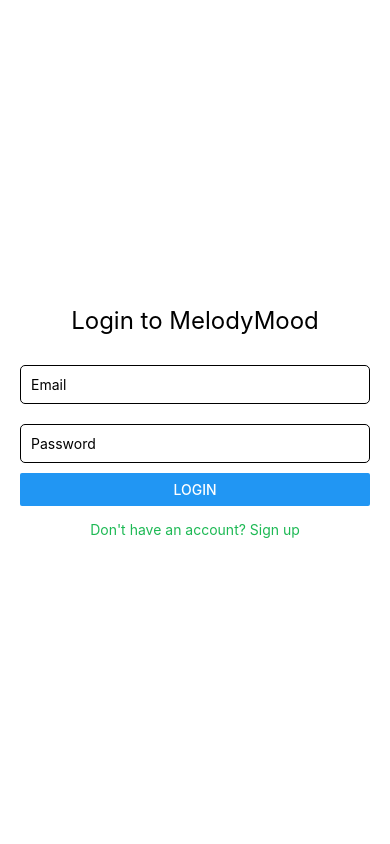
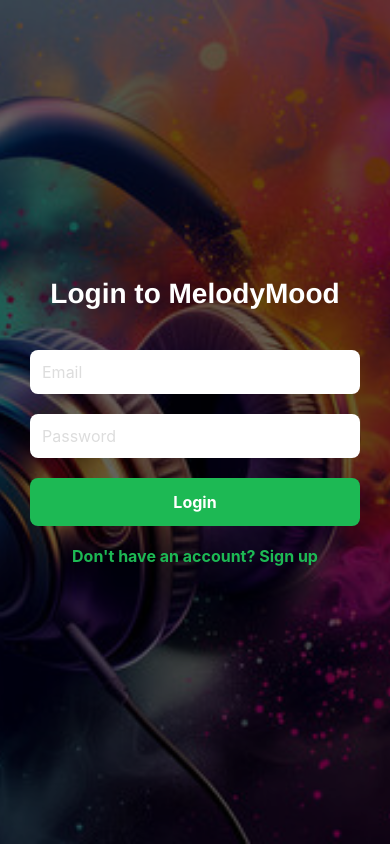
Before and after one commit to gourav-dhaliwal/Melody-mood, a React Native app in the folder MelodyMood/: screen /HomePage in a window 390 px wide. Built offline with nearby package versions, Linux system fonts and the light colour scheme.

Commit message:
`Refactored LoginScreen and SignupScreen to use ImageBackground and updated styles`

```diff
--- a/MelodyMood/screens/LoginScreen.js
+++ b/MelodyMood/screens/LoginScreen.js
@@ -1,5 +1,13 @@
 import React, { useState, useContext } from 'react';
-import { View, Text, TextInput, Button, StyleSheet, TouchableOpacity } from 'react-native';
+import {
+  View,
+  Text,
+  TextInput,
+  StyleSheet,
+  TouchableOpacity,
+  ImageBackground,
+  Pressable,
+} from 'react-native';
 import AsyncStorage from '@react-native-async-storage/async-storage';
 import { AuthContext } from '../context/AuthContext';
 
@@ -21,23 +29,117 @@
   };
 
   return (
+    <ImageBackground
+      source={require('../assets/bg.jpg')}
+      style={styles.bg}
+      resizeMode="cover"
+    >
+      {/* Dark overlay for readability */}
+      <View style={styles.overlay} />
+
       <View style={styles.container}>
         <Text style={styles.title}>Login to MelodyMood</Text>
-      <TextInput placeholder="Email" style={styles.input} onChangeText={setEmail} />
-      <TextInput placeholder="Password" style={styles.input} secureTextEntry onChangeText={setPassword} />
+
+        <TextInput
+          placeholder="Email"
+          placeholderTextColor="#ddd"
+          style={styles.input}
+          keyboardType="email-address"
+          autoCapitalize="none"
+          value={email}
+          onChangeText={setEmail}
+          textContentType="emailAddress"
+          autoComplete="email"
+        />
+
+        <TextInput
+          placeholder="Password"
+          placeholderTextColor="#ddd"
+          style={styles.input}
+          secureTextEntry={true}
+          value={password}
+          onChangeText={setPassword}
+          textContentType="password"
+          autoComplete="password"
+        />
+
         {error ? <Text style={styles.error}>{error}</Text> : null}
-      <Button title="Login" onPress={handleLogin} />
+
+        <Pressable style={styles.button} onPress={handleLogin}>
+          <Text style={styles.buttonText}>Login</Text>
+        </Pressable>
+
         <TouchableOpacity onPress={switchToSignup}>
           <Text style={styles.link}>Don't have an account? Sign up</Text>
         </TouchableOpacity>
       </View>
+    </ImageBackground>
   );
 }
 
 const styles = StyleSheet.create({
-  container: { flex: 1, padding: 20, justifyContent: 'center' },
-  input: { borderWidth: 1, marginVertical: 10, padding: 10, borderRadius: 5 },
-  error: { color: 'red', textAlign: 'center' },
-  title: { fontSize: 24, textAlign: 'center', marginBottom: 20 },
-  link: { color: '#1DB954', marginTop: 15, textAlign: 'center' },
+  bg: {
+    flex: 1,
+    width: '100%',
+    height: '100%',
+    justifyContent: 'center',
+  },
+  overlay: {
+    position: 'absolute',
+    top: 0,
+    left: 0,
+    right: 0,
+    bottom: 0,
+    backgroundColor: 'rgba(0,0,0,0.6)',
+    zIndex: 1,
+  },
+  container: {
+    flex: 1,
+    justifyContent: 'center',
+    paddingHorizontal: 30,
+    zIndex: 2,
+  },
+  title: {
+    fontSize: 28,
+    color: 'white',
+    fontWeight: 'bold',
+    textAlign: 'center',
+    marginBottom: 30,
+    fontFamily: 'Helvetica',
+  },
+  input: {
+  backgroundColor: '#fff',
+  borderRadius: 8,
+  padding: 12,
+  marginVertical: 10,
+  color: 'black',
+  fontSize: 16,
+},
+
+
+  error: {
+    color: 'red',
+    textAlign: 'center',
+    marginBottom: 10,
+    fontWeight: 'bold',
+  },
+  button: {
+    backgroundColor: '#1DB954',
+    paddingVertical: 14,
+    borderRadius: 8,
+    marginTop: 10,
+  },
+  buttonText: {
+    textAlign: 'center',
+    color: 'white',
+    fontWeight: 'bold',
+    fontSize: 16,
+  },
+  link: {
+    color: '#1DB954',
+    marginTop: 20,
+    textAlign: 'center',
+    fontWeight: 'bold',
+    fontSize: 16,
+  },
 });
--- a/MelodyMood/screens/SignupScreen.js
+++ b/MelodyMood/screens/SignupScreen.js
@@ -1,5 +1,13 @@
 import React, { useState } from 'react';
-import { View, TextInput, Button, Text, StyleSheet, TouchableOpacity } from 'react-native';
+import {
+  View,
+  TextInput,
+  Text,
+  StyleSheet,
+  TouchableOpacity,
+  ImageBackground,
+  Pressable,
+} from 'react-native';
 import AsyncStorage from '@react-native-async-storage/async-storage';
 
 export default function SignupScreen({ switchToLogin }) {
@@ -18,23 +26,116 @@
   };
 
   return (
+    <ImageBackground
+      source={require('../assets/bg.jpg')}
+      style={styles.bg}
+      resizeMode="cover"
+    >
+      {/* Dark overlay */}
+      <View style={styles.overlay} />
+
       <View style={styles.container}>
         <Text style={styles.title}>Create Account</Text>
-      <TextInput placeholder="Email" style={styles.input} onChangeText={setEmail} />
-      <TextInput placeholder="Password" style={styles.input} secureTextEntry onChangeText={setPassword} />
+
+        <TextInput
+          placeholder="Email"
+          placeholderTextColor="#ddd"
+          style={styles.input}
+          keyboardType="email-address"
+          autoCapitalize="none"
+          value={email}
+          onChangeText={setEmail}
+          textContentType="emailAddress"
+          autoComplete="email"
+        />
+
+        <TextInput
+          placeholder="Password"
+          placeholderTextColor="#ddd"
+          style={styles.input}
+          secureTextEntry={true}
+          value={password}
+          onChangeText={setPassword}
+          textContentType="password"
+          autoComplete="password"
+        />
+
         {error ? <Text style={styles.error}>{error}</Text> : null}
-      <Button title="Sign Up" onPress={handleSignup} />
+
+        <Pressable style={styles.button} onPress={handleSignup}>
+          <Text style={styles.buttonText}>Sign Up</Text>
+        </Pressable>
+
         <TouchableOpacity onPress={switchToLogin}>
           <Text style={styles.link}>Already have an account? Log in</Text>
         </TouchableOpacity>
       </View>
+    </ImageBackground>
   );
 }
 
 const styles = StyleSheet.create({
-  container: { flex: 1, padding: 20, justifyContent: 'center' },
-  input: { borderWidth: 1, marginVertical: 10, padding: 10, borderRadius: 5 },
-  error: { color: 'red', textAlign: 'center' },
-  title: { fontSize: 24, textAlign: 'center', marginBottom: 20 },
-  link: { color: '#1DB954', marginTop: 15, textAlign: 'center' },
+  bg: {
+    flex: 1,
+    width: '100%',
+    height: '100%',
+    justifyContent: 'center',
+  },
+  overlay: {
+    position: 'absolute',
+    top: 0,
+    left: 0,
+    right: 0,
+    bottom: 0,
+    backgroundColor: 'rgba(0,0,0,0.6)', // dark translucent overlay
+    zIndex: 1,
+  },
+  container: {
+    flex: 1,
+    justifyContent: 'center',
+    paddingHorizontal: 30,
+    zIndex: 2,
+  },
+  title: {
+    fontSize: 28,
+    color: 'white',
+    fontWeight: 'bold',
+    textAlign: 'center',
+    marginBottom: 30,
+    fontFamily: 'Helvetica',
+  },
+ input: {
+  backgroundColor: '#fff',
+  borderRadius: 8,
+  padding: 12,
+  marginVertical: 10,
+  color: '#000',
+  fontSize: 16,
+},
+
+  error: {
+    color: 'red',
+    textAlign: 'center',
+    marginBottom: 10,
+    fontWeight: 'bold',
+  },
+  button: {
+    backgroundColor: '#1DB954',
+    paddingVertical: 14,
+    borderRadius: 8,
+    marginTop: 10,
+  },
+  buttonText: {
+    textAlign: 'center',
+    color: 'white',
+    fontWeight: 'bold',
+    fontSize: 16,
+  },
+  link: {
+    color: '#1DB954',
+    marginTop: 20,
+    textAlign: 'center',
+    fontWeight: 'bold',
+    fontSize: 16,
+  },
 });
```
Also changed, not shown: MelodyMood/assets/bg.jpg (added). Lines whose indentation alone changed are shown as unchanged.
